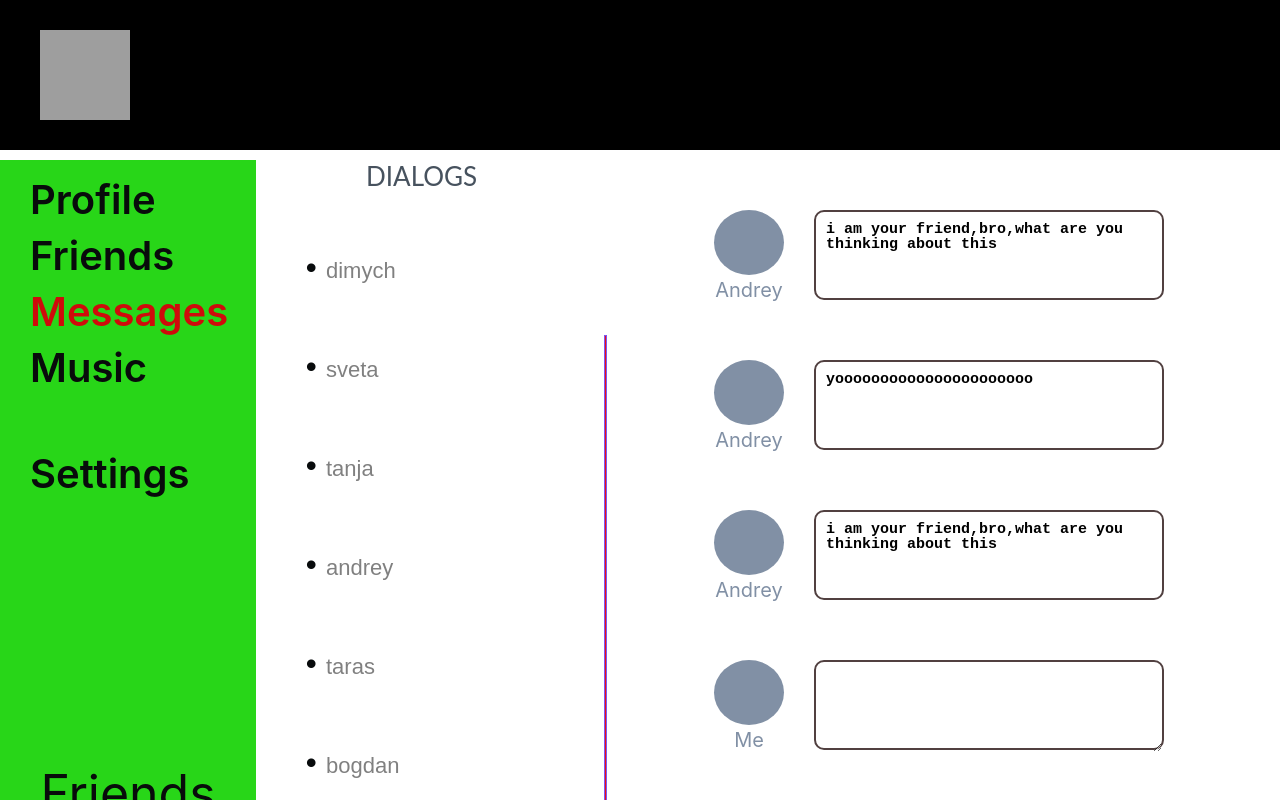
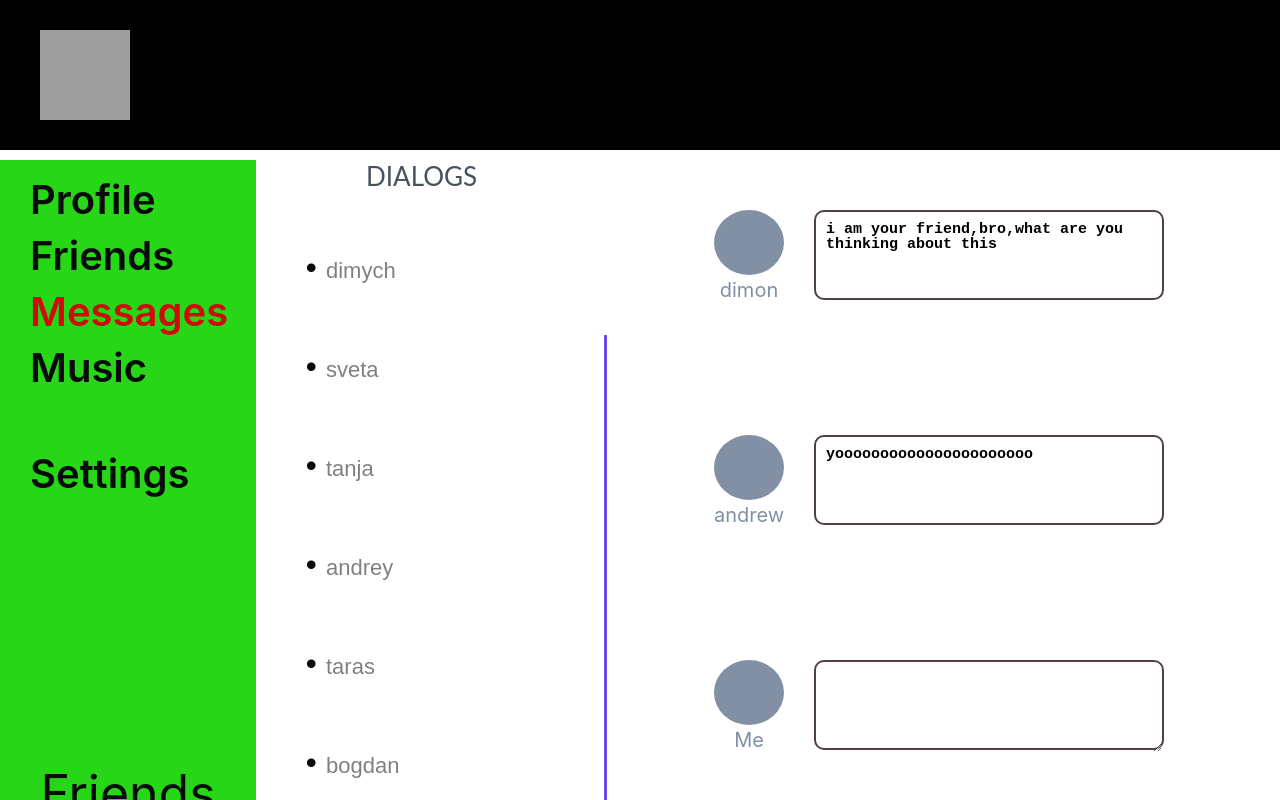
Before and after one commit to jaumamyfront-ender/ReactApp, a React (Create React App) app in the folder my-app/: page /dialogs in a window 1280 px wide. Shown: the top 800 px of the page. Built offline with nearby package versions, Linux system fonts and the light colour scheme; grey boxes are pictures that could not be loaded.

Commit message:
BLLandMAP/UI/constUseAs1elementTest

```diff
--- a/my-app/src/components/Dialogs/Dialogs.jsx
+++ b/my-app/src/components/Dialogs/Dialogs.jsx
@@ -1,6 +1,11 @@
 import React from "react";
 import classes from "./dialogs.module.css";
 import { NavLink, useLocation } from "react-router-dom";
+// import UserMessage from "./UserMessage";
+
+export default function Dialogs() {
+  const { pathname } = useLocation();
+
   let dialogsdata = [
     { id: 1, name: "dimych" },
     { id: 2, name: "sveta" },
@@ -13,44 +18,20 @@ let dialogsdata = [
     { id: 9, name: "sergei" },
     { id: 0, name: "danil" },
   ];
+  let dialogsdataelements = dialogsdata.map((dialog) => (
+    <Dialogitems name={dialog.name} id={dialog.id} pathname={pathname} />
+  ));
   let dialogsDataMessageUser = [
-  { id: 0, message: "i am your friend,bro,what are you thinking about this" },
-  { id: 1, message: "yoooooooooooooooooooooo" },
+    {
+      id: 0,
+      message: "i am your friend,bro,what are you thinking about this",
+      name: "dimon",
+    },
+    { id: 1, message: "yoooooooooooooooooooooo", name: "andrew" },
   ];
-export default function Dialogs() {
-  const { pathname } = useLocation();
-  const Dialogitems = (props) => {
-    let path = "/dialogs/" + props.id;
-    return (
-      <NavLink
-        to={path}
-        alt="/#"
-        style={{
-          color: pathname.includes(path) ? "red" : "grey",
-          fontWeight: pathname.includes(path) ? "700" : "300",
-          fontSize: pathname.includes(path) ? "32px" : "22px",
-        }}
-        className={classes.sidebar__items}
-      >
-        {props.name}
-      </NavLink>
-    );
-  };
-  const UserMessage = (props) => {
-    return (
-      <div className={`${classes.rightwrapper__items} ${classes.friend}`}>
-        <div className={classes.user__info}>
-          <div className={classes.user__picture}></div>
-          <div className={classes.user__name}>
-            <p>Andrey</p>
-          </div>
-        </div>
-        <div className={classes.user__message}>
-          <p>{props.message}</p>
-        </div>
-      </div>
-    );
-  };
+  let usermessagee = dialogsDataMessageUser.map((dialogggg) => (
+    <UserMessage message={dialogggg.message} name={dialogggg.name} />
+  ));
 
   return (
     <div className="Wrapper">
@@ -59,32 +40,11 @@ export default function Dialogs() {
           <p>Dialogs</p>
         </div>
         <div className={`${classes.SideBar} ${classes.LeftWrapper}`}>
-          <Dialogitems name={dialogsdata[0].name} id={dialogsdata[0].id} />
-          <Dialogitems name={dialogsdata[1].name} id={dialogsdata[1].id} />
-          <Dialogitems name={dialogsdata[2].name} id={dialogsdata[2].id} />
-          <Dialogitems name={dialogsdata[3].name} id={dialogsdata[3].id} />
-          <Dialogitems name={dialogsdata[4].name} id={dialogsdata[4].id} />
-          <Dialogitems name={dialogsdata[5].name} id={dialogsdata[5].id} />
-          <Dialogitems name={dialogsdata[6].name} id={dialogsdata[6].id} />
-          <Dialogitems name={dialogsdata[7].name} id={dialogsdata[7].id} />
-          <Dialogitems name={dialogsdata[8].name} id={dialogsdata[8].id} />
-          <Dialogitems name={dialogsdata[9].name} id={dialogsdata[9].id} />
+          {dialogsdataelements}
         </div>
         <div className={classes.Barrier}></div>
         <div className={`${classes.SideBar} ${classes.RightWrapper}`}>
-          <UserMessage
-            message={dialogsDataMessageUser[0].message}
-            id={dialogsDataMessageUser[0].id}
-          />
-          <UserMessage
-            message={dialogsDataMessageUser[1].message}
-            id={dialogsDataMessageUser[1].id}
-          />
-          <UserMessage
-            message={dialogsDataMessageUser[0].message}
-            id={dialogsDataMessageUser[0].id}
-          />
-
+          {usermessagee}
           <div className={`${classes.rightwrapper__items} ${classes.user}`}>
             <div className={classes.user__info}>
               <div className={classes.user__picture}></div>
@@ -101,3 +61,38 @@ export default function Dialogs() {
     </div>
   );
 }
+const Dialogitems = (props) => {
+  let path = "/dialogs/" + props.id;
+  let isSelectPath = props.pathname.includes(path);
+  return (
+    <NavLink
+      to={path}
+      alt="/#"
+      style={{
+        color: isSelectPath ? "red" : "grey",
+        fontWeight: isSelectPath ? "700" : "300",
+        fontSize: isSelectPath ? "32px" : "22px",
+      }}
+      className={classes.sidebar__items}
+    >
+      {props.name}
+    </NavLink>
+  );
+};
+const UserMessage = (props) => {
+  return (
+    <div className={`${classes.rightwrapper__items} ${classes.friend}`}>
+      <div className={classes.user__info}>
+        <div className={classes.user__picture}></div>
+
+        <div className={classes.user__name}>
+          <p>{props.name}</p>
+        </div>
+      </div>
+
+      <div className={classes.user__message}>
+        <p>{props.message}</p>
+      </div>
+    </div>
+  );
+};
--- /dev/null
+++ b/my-app/src/components/Dialogs/UserMessage.jsx
@@ -0,0 +1,28 @@
+import React from "react";
+import classes from "./dialogs.module.css";
+
+const UserMessage = (props) => {
+  let dialogsDataMessageUser = [
+    { id: 0, message: "i am your friend,bro,what are you thinking about this" },
+    { id: 1, message: "yoooooooooooooooooooooo" },
+  ];
+  let usermessagee = dialogsDataMessageUser.map((dialogggg) => (
+    <UserMessage message={dialogggg.message} />
+  ));
+  return (
+    <div className={`${classes.rightwrapper__items} ${classes.friend}`}>
+      <div className={classes.user__info}>
+        <div className={classes.user__picture}></div>
+
+        <div className={classes.user__name}>
+          <p>Andrey</p>
+        </div>
+      </div>
+
+      <div className={classes.user__message}>
+        <p>{props.message}</p>
+      </div>
+    </div>
+  );
+};
+export default UserMessage;
```
Also changed, not shown: my-app/src/components/dc/deadcode.jsx (+46 -9 lines). Lines whose indentation alone changed are shown as unchanged.
